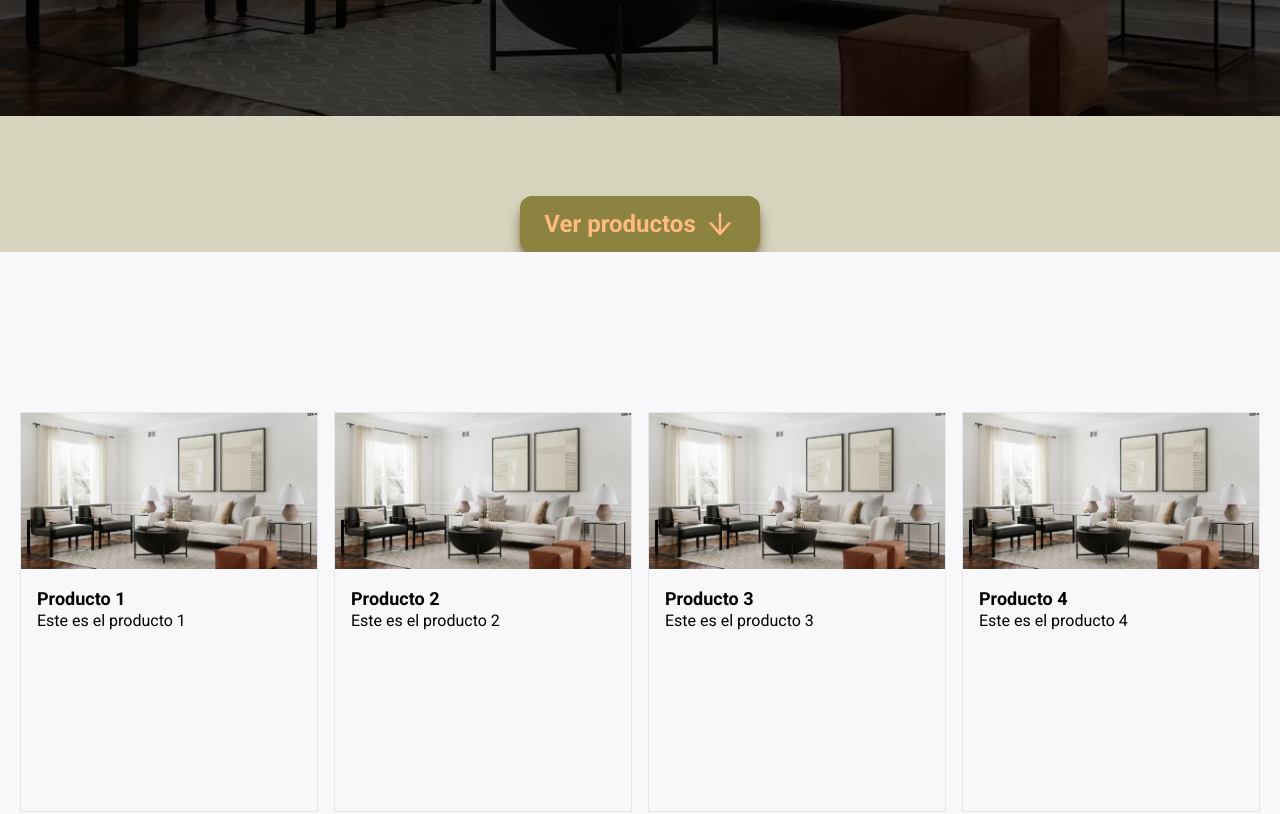
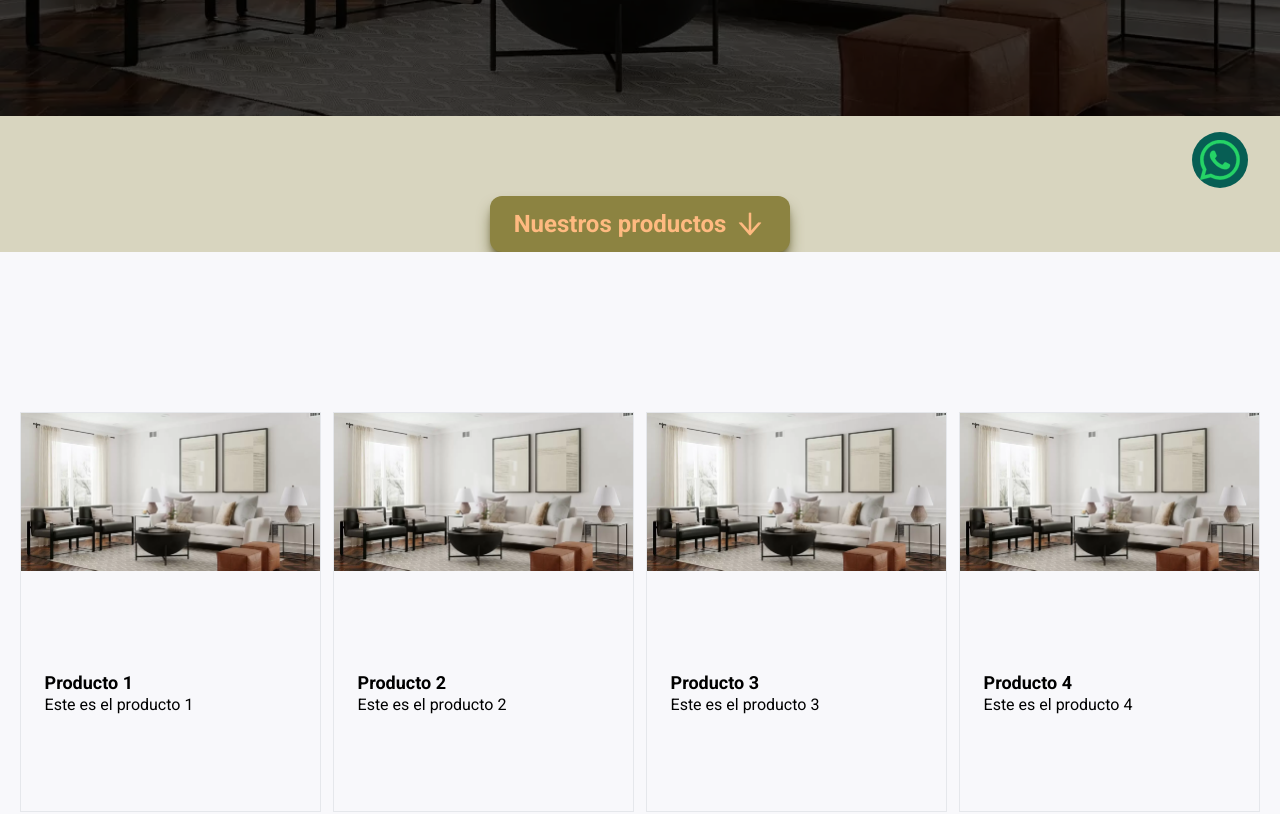
Before and after one commit to B9inzon/MueblesCasaRiver, a Next.js app in the folder front/: page / in a window 1280 px wide. Shown: the part 580-1394 px from the top of the page. Built offline with nearby package versions, Linux system fonts and the light colour scheme.

Commit message:
Contact button

```diff
--- a/front/src/app/page.tsx
+++ b/front/src/app/page.tsx
@@ -1,5 +1,6 @@
 import MainHome from "@/components/MainHome";
 import ProductsList from "@/components/ProductsList";
+import Contact from "@/components/WhatsApp";
 
 export default function Home() {
   return (
@@ -7,6 +8,9 @@ export default function Home() {
       <main className="flex flex-col w-full items-center justify-center">
         <MainHome />
         <ProductsList />
+        <div className="fixed z-50 bottom-8 right-8 rounded-full bg-[#075e54] ">
+          <Contact/>
+        </div>
       </main>
     </div>
   );
--- a/front/src/components/MainHome.tsx
+++ b/front/src/components/MainHome.tsx
@@ -10,7 +10,7 @@ const MainHome = () => {
     >
       <div className="relative flex flex-col mb-20 py-36 w-full items-center justify-center bg-[url('/assets/hero_.webp')] bg-cover bg-bottom ">
       <div className="absolute inset-0 bg-black/70 "></div>
-        <h1 className="text-[#ffba80] font-normal font-tenor text-5xl mb-6 md:text-7xl md:mb-8  lg:text-8xl lg:mb-10 relative z-10">
+        <h1 className="text-[#ffba80] font-light text-center lg:font-normal font-tenor text-5xl mb-6 md:text-7xl md:mb-8  lg:text-8xl lg:mb-10 relative z-10 ">
           Muebles Casa River
         </h1>
         <p
@@ -23,7 +23,7 @@ const MainHome = () => {
       </div>
       <Link href='#Products' >
       <button className="flex flex-row px-6 h-14 w-auto gap-2 text-base lg:text-2xl font-semibold items-center justify-center text-[#ffba80] shadow-lg  shadow-[#59521e] bg-[#8c8341] hover:bg-[#736a27] rounded-xl transition ease-in-out duration-300">
-        Ver productos{" "}
+        Nuestros productos{" "}
         {
           <AiOutlineArrowDown
           size={32}
--- a/front/src/components/Nav.tsx
+++ b/front/src/components/Nav.tsx
@@ -10,7 +10,7 @@ const Navigation = () => {
       id="navigation"
     >
       <div className="flex items-center">
-        <Link href="#Main">
+        <Link href="#">
           <Logotipo/>
         </Link>
       </div>
--- a/front/src/components/ProductCard.tsx
+++ b/front/src/components/ProductCard.tsx
@@ -1,15 +1,21 @@
 import { IProduct } from "@/Interfaces/IProduct";
+import Contact from "./WhatsApp";
 
-const ProductCard: React.FC<IProduct> = ({name, image, description}) => {
-    return (
-        <div className="w-fit h-auto lg:h-[400px] flex flex-col items-center justify-center border  hover:cursor-pointer shadow-none hover:shadow-[0_0_15px_rgba(0,0,0,0.3)] transition ease-in-out duration-700 ">
-        <img className="w-full h-auto" src={image} alt={name} />
-        <div className="flex flex-col w-full h-full p-4 items-start">
-          <p className="text-lg font-semibold">{name}</p>
-          <span className="">{`${description}`}</span>
+const ProductCard: React.FC<IProduct> = ({ name, image, description }) => {
+  return (
+    <div className="group relative w-fit h-auto lg:h-[400px] flex flex-col items-center justify-center border  hover:cursor-pointer shadow-none hover:shadow-[0_0_15px_rgba(0,0,0,0.3)] transition ease-in-out duration-700 ">
+      <img className="w-full h-auto" src={image} alt={name} />
+      <div className="flex flex-row w-full h-full items-center justify-around">
+        <div className="">
+          <h2 className="text-lg font-semibold">{name}</h2>
+          <h4 className="">{`${description}`}</h4>
+        </div>
+        <div className="opacity-0 invisible transition-all duration-500 ease-in-out group-hover:opacity-100 group-hover:visible group-hover:-translate-x-6">
+          <Contact />
         </div>
       </div>
-    )
-}
+    </div>
+  );
+};
 
 export default ProductCard;
--- a/front/src/components/ProductsList.tsx
+++ b/front/src/components/ProductsList.tsx
@@ -4,7 +4,7 @@ import ProductCard from './ProductCard';
 
 const ProductsList = () => {
   return (
-    <div  className= "min-h-screen grid lg:grid-cols-4 gap-4 pt-40 px-5 w-full justify-items-center bg-[#f8f8fb]  "
+    <div  className= "min-h-screen grid lg:grid-cols-4 gap-3 py-40 px-5 w-full justify-items-center bg-[#f8f8fb]  "
     id='Products'>
         {productsArray.map((product) => {
           return <ProductCard key={product.id} {...product} />;
--- /dev/null
+++ b/front/src/components/WhatsApp.tsx
@@ -0,0 +1,19 @@
+import Link from "next/link";
+import React from "react";
+import { BsWhatsapp } from "react-icons/bs";
+
+const Contact = () => {
+  return (
+    <Link href="https://wa.link/0nego0" target="_blank">
+      <div className="group inline-flex items-center justify-center rounded-full p-2 transition-all ease-in-out duration-500 hover:bg-[#25d366]">
+        <BsWhatsapp
+          size={40}
+          strokeWidth={0.1}
+          className='text-[#25d366] transition-all duration-500 ease-in-out hover:text-white'
+        />
+      </div>
+    </Link>
+  );
+};
+
+export default Contact;
```
